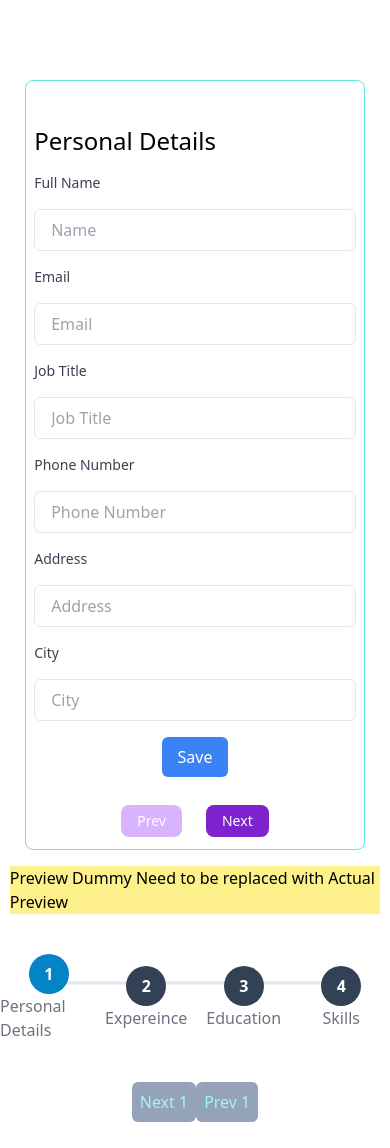
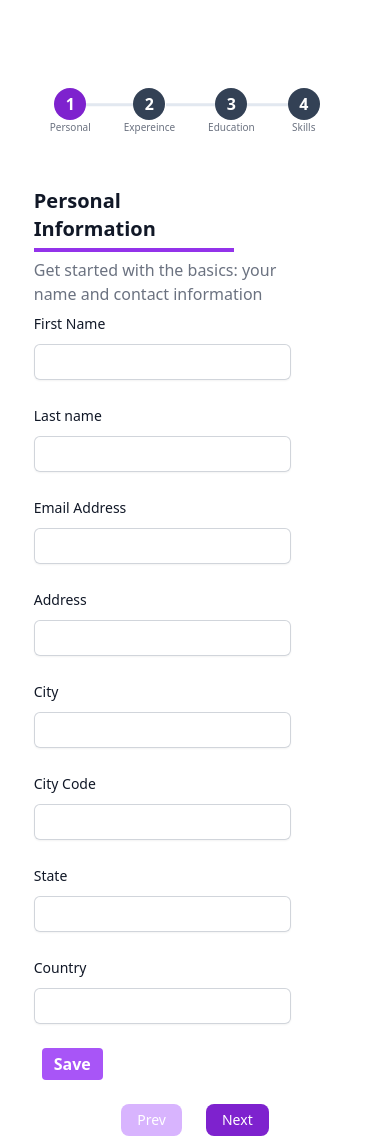
Before and after one commit to sckchcm-g/resume-builder, a React (Vite) app: page /form in a window 390 px wide. Built offline with nearby package versions, Linux system fonts and the light colour scheme.

Commit message:
Updated StepperForm &

```diff
--- a/src/components/Form/Education.jsx
+++ b/src/components/Form/Education.jsx
@@ -1,5 +1,7 @@
 import { useState } from "react";
 import { useForm } from "react-hook-form";
+import FormStepper from './FormStepper/FormStepper.jsx';
+
 const Education = () => {
   const { register, handleSubmit, reset } = useForm();
 
@@ -13,8 +15,10 @@ const Education = () => {
     reset();
   }
   return (
-    <div className="p-6 m-4 w-full h-[100vh] lg:w-full shadow-purple-100 shadow-lg verflow-hidden  rounded-xl    relative">
-      {successMsg && (
+    // <div className=" p-6 m-4 w-full h-[100vh] lg:w-full rounded-xl relative">
+    <div className="p-6 mt-[20px] w-[90%]  h-[100%]  lg:w-[95%] xl:h-[65%] xl:w-[90%]">
+
+    {successMsg && (
         <p className=" absolute right-10 top-8 font-bold p-0 bg-green-600 px-3 py-0.5 rounded-tr-xl rounded-bl-xl inline-block text-white text-sm">
           {successMsg}
         </p>
--- a/src/components/Form/Experience.jsx
+++ b/src/components/Form/Experience.jsx
@@ -1,5 +1,7 @@
 import { useState } from "react";
 import { useForm } from "react-hook-form";
+import FormStepper from './FormStepper/FormStepper.jsx';
+
 const Experience = () => {
   const { register, handleSubmit, reset } = useForm();
 
@@ -13,8 +15,10 @@ const Experience = () => {
     reset();
   }
   return (
-    <div className="p-6 m-4 w-full h-[100vh] lg:w-full shadow-purple-100 shadow-lg verflow-hidden  rounded-xl    relative">
-      {successMsg && (
+    // <div className="p-6 m-4 w-full h-[100vh] lg:w-full rounded-xl relative">
+    <div className="p-6 mt-[20px] w-[90%]  h-[100%]  lg:w-[95%] xl:h-[65%] xl:w-[90%]">
+
+    {successMsg && (
         <p className=" absolute right-10 top-8 font-bold p-0 bg-green-600 px-3 py-0.5 rounded-tr-xl rounded-bl-xl inline-block text-white text-sm">
           {successMsg}
         </p>
--- a/src/components/Form/FormStepper/FormStepper.jsx
+++ b/src/components/Form/FormStepper/FormStepper.jsx
@@ -1,35 +1,55 @@
-import React,{useState} from 'react';
+// import {useState} from 'react';
 import "./stepper.css";
 
-const FormStepper = ({list}) => {
-    const steps = ["Personal Details","Expereince","Education","Skills"];
-    const [currentStep,setCurrentStep] = useState(1);
-    const [complete, setComplete] = useState(false);
+const FormStepper = ({Newnum}) => {
+    const steps = ["Personal","Expereince","Education","Skills"];
+    // const [currentStep,setCurrentStep] = useState(Newnum);
+    // const [currentStep,setCurrentStep] = useState(0);
+    // console.log(Newnum);
+    // const [complete, setComplete] = useState(false);
   return (
     <>
-      <div className="flex justify-between my-10">
+
+    {/* Stepper with Completion-Green */}
+
+      {/* <div className="flex justify-between my-2 w-[270px] ">
             {steps.map?.((step,i)=>(
               <div
                key={i}
                className={`step-item ${currentStep === i + 1 && "active" } ${(i+1<currentStep || complete) && 'complete' } `}>
                 <div className="step"> {i+1} </div>
-                <p className="text-gray-500"> {step} </p>
+                <p className="text-gray-500 text-[10px] "> {step} </p>
+              </div>
+            ))}
+      </div> */}
+
+      {/* Without Completion-Not Green */}
+      <div className="flex justify-between my-2 w-[270px] ">
+            {steps.map?.((step,i)=>(
+              <div
+               key={i}
+               className={`step-item ${Newnum+1 >= i + 1 && "active" } `}>
+                <div className="step"> {i+1} </div>
+                <p className="text-gray-500 text-[10px] "> {step} </p>
               </div>
             ))}
       </div>
-      <div className="flex justify-center align-middle m-4">
-        <button className="p-2 bg-slate-400 text-cyan-200 rounded-md"
+
+      <div className="flex justify-center align-middle m-2">
+
+      {/* <button className="p-2 mx-4 bg-purple-700 text-white rounded-md"
+        onClick={()=>{
+          currentStep !=0?setCurrentStep((prev)=> prev -1):(null)
+          ;
+        }}
+        > Prev  </button>
+        <button className="p-2 bg-purple-700 text-white rounded-md"
         onClick={()=>{
           currentStep === steps.length ? setComplete(true):
           setCurrentStep((prev)=> prev +1);
         }}
-        > Next {currentStep} </button>
-                <button className="p-2 bg-slate-400 text-cyan-200 rounded-md"
-        onClick={()=>{
+        > Next {currentStep} </button> */}
 
-          setCurrentStep((prev)=> prev -1);
-        }}
-        > Prev {currentStep} </button>
       </div>
     </>
   )
--- a/src/components/Form/FormStepper/stepper.css
+++ b/src/components/Form/FormStepper/stepper.css
@@ -1,21 +1,26 @@
 .step-item{
-    @apply relative flex flex-col justify-center items-center w-36;
+    @apply relative flex flex-col justify-center items-center;
 }
 
 .step-item:not(:first-child)::before{
-    @apply content-[''] bg-slate-200 absolute w-full h-[3px] right-2/4 top-1/3 -translate-y-2/4;
+    @apply content-[''] bg-slate-200 absolute w-[65px] h-[3px] right-2/4 top-1/3 -translate-y-1/4;
 }
 
+/* .step-item:not(:first-child)::before{
+    @apply content-[''] bg-slate-200 absolute w-full h-[3px] right-3/4 top-1/3 -translate-y-1/4;
+} */
+
 .step{
-    @apply w-10 h-10 flex justify-center items-center z-10 relative bg-slate-700 rounded-full font-semibold text-white;
+    @apply w-8 h-8 flex justify-center items-center z-10 relative bg-slate-700 rounded-full font-semibold text-white;
 }
 
 .active .step{
-    @apply bg-sky-600;
+    @apply bg-purple-700;
 }
-.complete .step{
+/* .complete .step{
     @apply bg-green-600;
-}
+} */
+
 .complete p{
     @apply text-slate-700;
 }
--- a/src/components/Form/MultiStepForm.jsx
+++ b/src/components/Form/MultiStepForm.jsx
@@ -1,12 +1,14 @@
 import {useState} from 'react';
 import FormStepper from './FormStepper/FormStepper.jsx';
-import{PersonalDetail,PersonalEdu,PersonalExp,PersonalSkills} from './MultiForms/index.js'
-
+import{PersonalSkills} from './MultiForms/index.js'
+import PersonaIInfo from './PersonaIInfo.jsx';
+import Education from './Education.jsx';
+import Experience from './Experience.jsx';
 const FormCtn =({num})=>{
   return(
-  <div>
+  <div className="">
     {/* Used COndtional Rendering to Render Different Forms */}
-    {num===0?<PersonalDetail/>:num===1?<PersonalEdu/>:num===2?<PersonalExp/>:<PersonalSkills/>}
+    {num===0?<PersonaIInfo/>:num===1?<Education/>:num===2?<Experience/>:<PersonalSkills/>}
   </div>
   )
 }
@@ -15,15 +17,17 @@ const FormSection = () =>{
   const [formLevel,setForm] = useState(0);
 
   return(
-    <div className="border border-blue-500 rounded-lg border-teal-300 w-11/12 m-auto md:w-7/12 lg:w-6/12 ">
-      {/* Main Form Section Start*/}
-        <FormCtn num={formLevel}/>
-      {/* Main Form Section End*/}
+    <div className=" rounded-lg w-12/12 m-auto md:w-12/12 lg:w-12/12 ">
+      <div className="ml-10">
+        <FormStepper Newnum={formLevel} />
+      {/* Main Form Section Start */}
+      </div>
+
+          <FormCtn num={formLevel}/>
         <div className="flex flex-row justify-center">
 
         {formLevel>0?<button className="focus:outline-none text-white bg-purple-700 hover:bg-purple-800 focus:ring-4 focus:ring-purple-300 font-medium rounded-lg text-sm px-4 py-1.5 mb-3 mx-3" onClick={()=>setForm(formLevel-1)} >Prev</button>:
        <button className="focus:outline-none text-white bg-purple-300  hover:bg-purple-400  font-medium rounded-lg text-sm px-4 py-1.5 mb-3 mx-3">Prev</button>
-
         }
 
         {formLevel<3?<button className="focus:outline-none text-white bg-purple-700 hover:bg-purple-800 focus:ring-4 focus:ring-purple-300 font-medium rounded-lg text-sm px-4 py-1.5 mb-3 mx-3 " onClick={()=>setForm(formLevel+1)} >Next</button>:
@@ -34,22 +38,23 @@ const FormSection = () =>{
     )
 }
 
-const PreviewDummy = () => {
-  return(
-    <div className="bg-yellow-200 md:w-5/12 lg:w-6/12">
-      <h2>Preview Dummy Need to be replaced with Actual Preview</h2>
-    </div>
-  )
-}
+// const PreviewDummy = () => {
+//   return(
+//     <div className="bg-yellow-200 md:w-5/12 lg:w-6/12">
+//       <h2>Preview Dummy Need to be replaced with Actual Preview</h2>
+//     </div>
+//   )
+// }
 
 const MultiStepForm = () => {
   return (
     <>
       <div className="flex flex-col md:flex-row m-auto w-[95%] md:w-[90%] lg:w-[85%] gap-4">
+
       <FormSection/>
-        <PreviewDummy/>
+        {/* <PreviewDummy/> */}
         </div>
-      <FormStepper/>
+      {/* <FormStepper/> */}
     </>
   )
 }
--- a/src/components/Form/PersonaIInfo.jsx
+++ b/src/components/Form/PersonaIInfo.jsx
@@ -26,7 +26,7 @@ export default function PersonaIInfo() {
   }
 
   return (
-    <div className="p-6 mt-[20px] w-[90%]  h-[100%]  lg:w-[80%] xl:h-[65%] xl:w-[90%] border-2 overflow-hidden border-purple-300 rounded-md border-t-purple-600 border-t-2 ">
+    <div className="p-6 mt-[20px] w-[90%]  h-[100%]  lg:w-[95%] xl:h-[65%] xl:w-[90%]">
       {successMsg && (
         <p className=" absolute right-10 top-8 font-bold p-0 bg-green-600 px-3 py-0.5 rounded-tr-xl rounded-bl-xl inline-block text-white text-sm">
           {successMsg}
@@ -237,7 +237,7 @@ export default function PersonaIInfo() {
           </button>
         </div>
       </form>
-      <span className="block w-[70%] h-0.5 mt-4 bg-purple-200"></span>
+      {/* <span className="block w-[70%] h-0.5 mt-4 bg-purple-200"></span> */}
     </div>
   );
 }
--- a/src/pages/Dashboard.jsx
+++ b/src/pages/Dashboard.jsx
@@ -15,7 +15,7 @@ function Dashboard() {
         setViewSize("medium");
       } else  {
         setViewSize("large");
-    };
+    }
   }
 
     // Add event listener for window resize
@@ -24,7 +24,6 @@ function Dashboard() {
   handleResize();
     // Cleanup the event listener on component unmount
     return () => {
-
       window.removeEventListener("resize", handleResize);
     };
   }, []);
--- a/src/ui/AppLayout.jsx
+++ b/src/ui/AppLayout.jsx
@@ -3,15 +3,16 @@ import Header from './Header.jsx'
 import PersonaIInfo from '../components/Form/PersonaIInfo.jsx'
 import Navbar from './Navbar.jsx'
 import Template1 from './templates/Template1.jsx'
+import FormSection from '../components/Form/MultiStepForm.jsx'
 
 function AppLayout() {
   return (
     <div className='layout flex flex-col items-center  lg:flex-col-reverse gap-20   pb-[80px] md:pb-[100px]'>
       <Header />
-      <PersonaIInfo />
+      {/* <PersonaIInfo /> */}
+      <FormSection/>
        <Template1 />
       <Navbar />
-
     </div>
   )
 }
```
Also changed, not shown: src/ui/DesktopView.jsx (+8 -7 lines).
